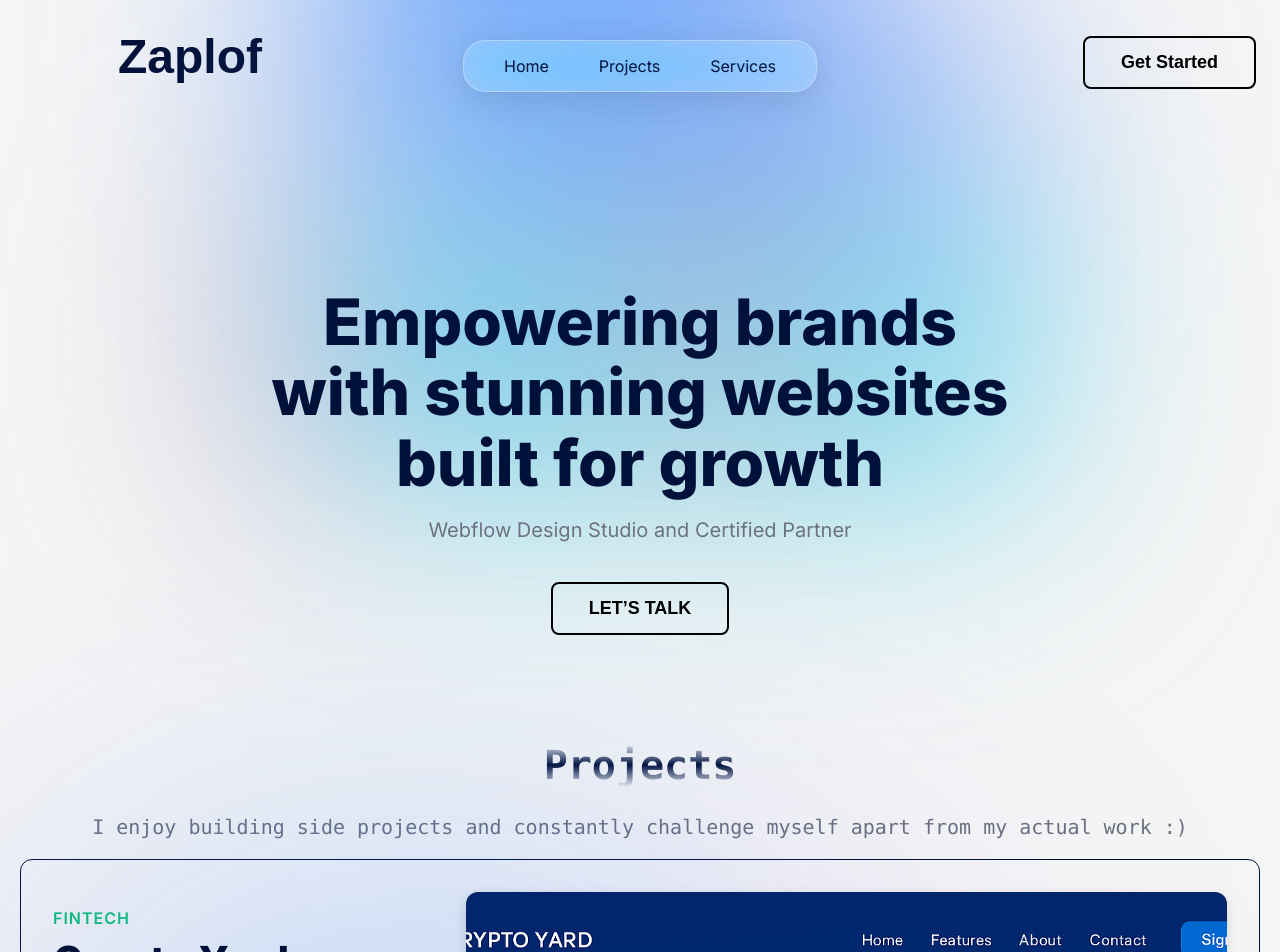
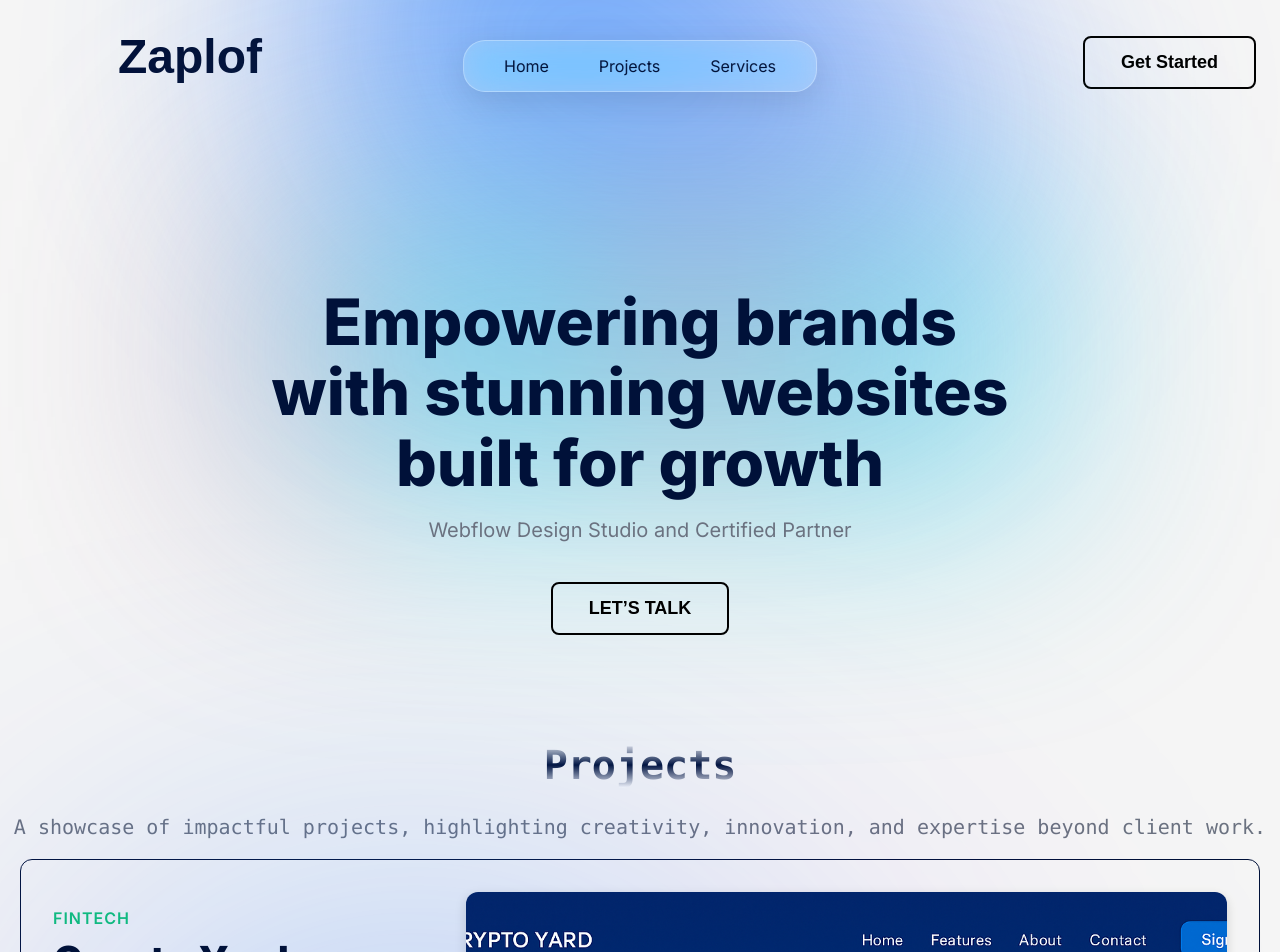
Before and after one commit to mooojn/zaplof, a React (Vite) app: page / in a window 1280 px wide. Shown: the top 952 px of the page. Built offline with nearby package versions, Linux system fonts and the light colour scheme; a web font is replaced by a local one.

Commit message:
New head

```diff
--- a/src/components/Projects/Projects.jsx
+++ b/src/components/Projects/Projects.jsx
@@ -7,9 +7,13 @@ import './Projects.css'
 const Projects = () => {
   return (
     <div id="projects">
-      <Heading head='' end='Projects' description='I enjoy building side projects and constantly challenge myself apart from my actual work :)'></Heading>
+      <Heading
+        head=''
+        end='Projects'
+        description='A showcase of impactful projects, highlighting creativity, innovation, and expertise beyond client work.'
+      ></Heading>
       <div className="cards">
-        {projects.map((proj, id)=>
+        {projects.map((proj, id) =>
           <Card key={id} project={proj}></Card>
         )}
       </div>
```
